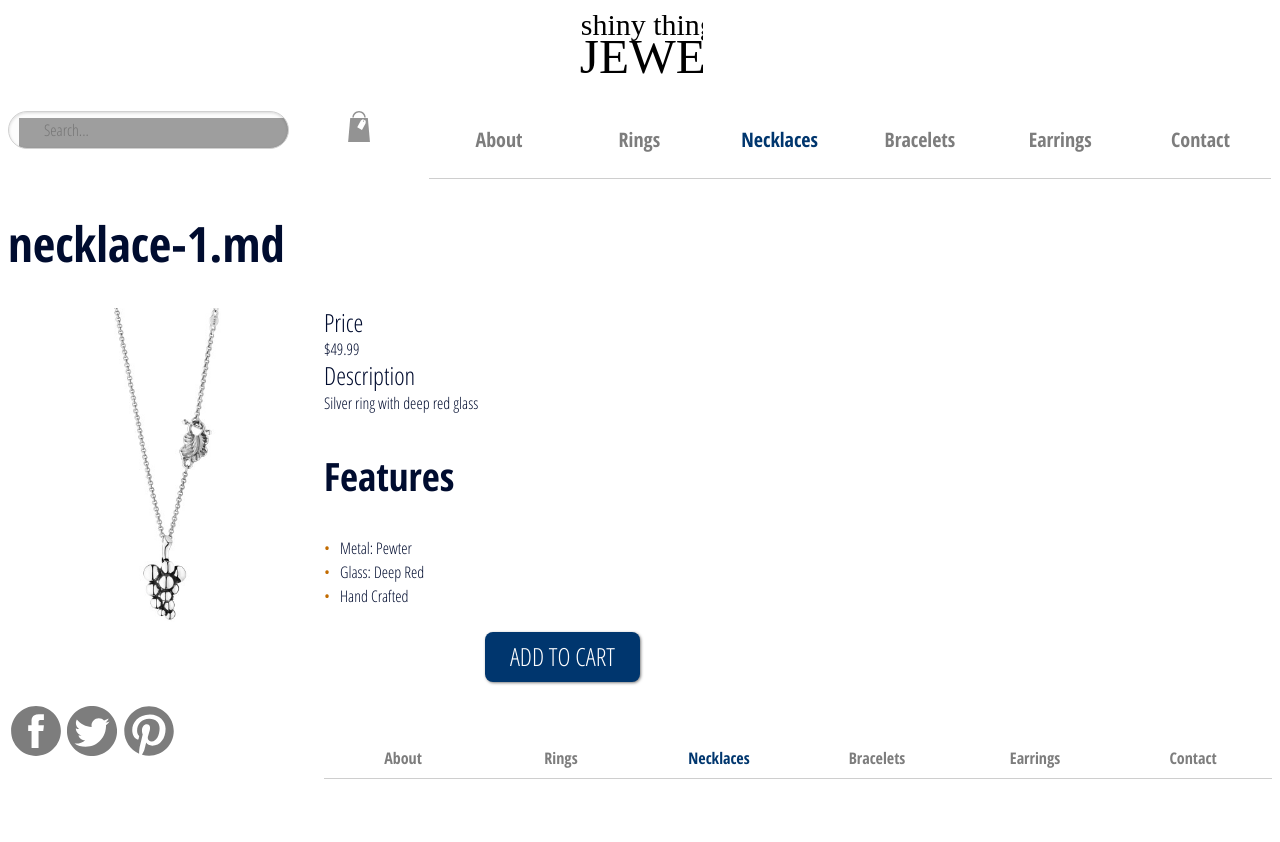
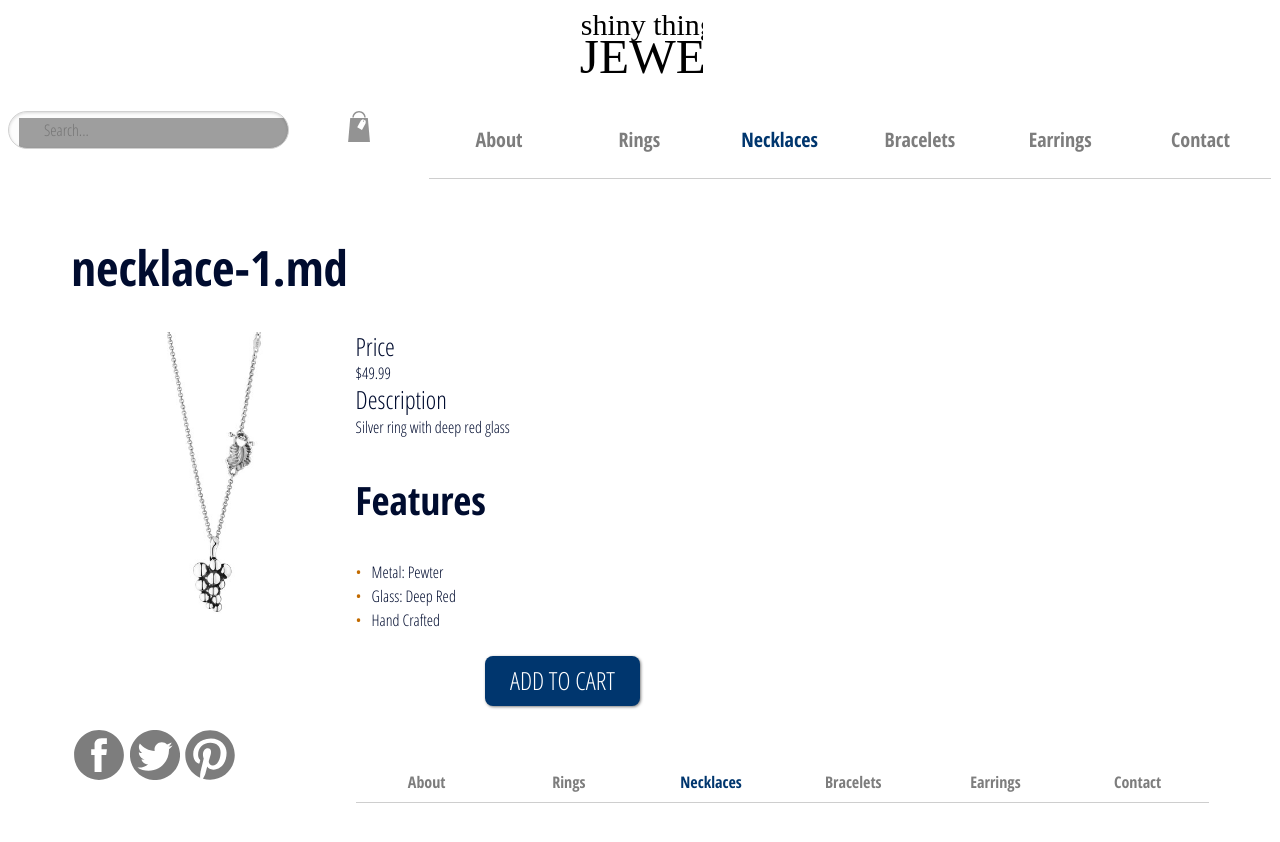
Before and after one commit to kaylaaraujo/ecommerce-website, a Jekyll site: the page built from necklaces/necklace-1.md, in a window 1280 px wide. Shown: the top 842 px of the page. Built offline with Jekyll 4.4.1, drawn with Linux system fonts in a browser that asks for light colours; Markdown is read by kramdown in place of the engine named in the settings; grey boxes are pictures that could not be loaded.

Commit message:
showed div

```diff
--- a/_layouts/product.html
+++ b/_layouts/product.html
@@ -2,8 +2,10 @@
 layout: default
 title: Product
 ---
+
+<div class="product-page">
+
 <!--
-<div class="product-page">
 	<div class="unit unit-s-1 unit-m-1-4 unit-l-1-4">
 		<a class="btn-right giga" href="{{site.baseurl}}/home.html">BACK</a>
 	</div>
```
